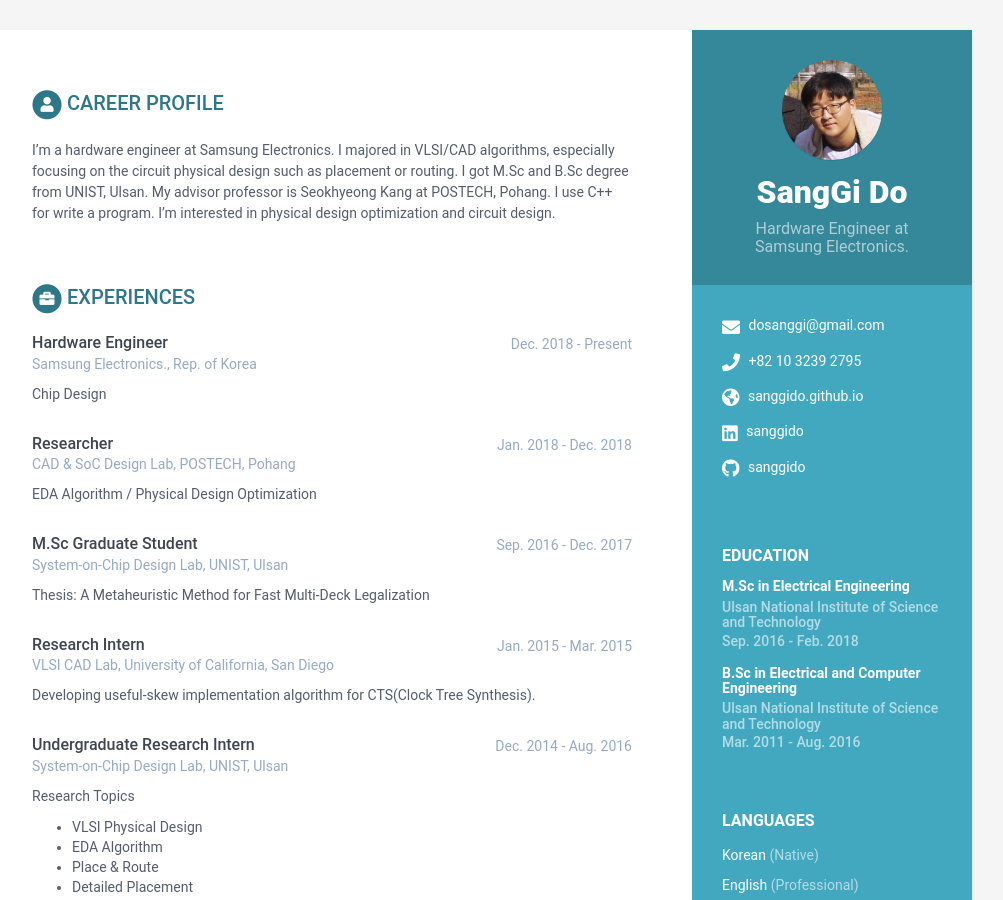
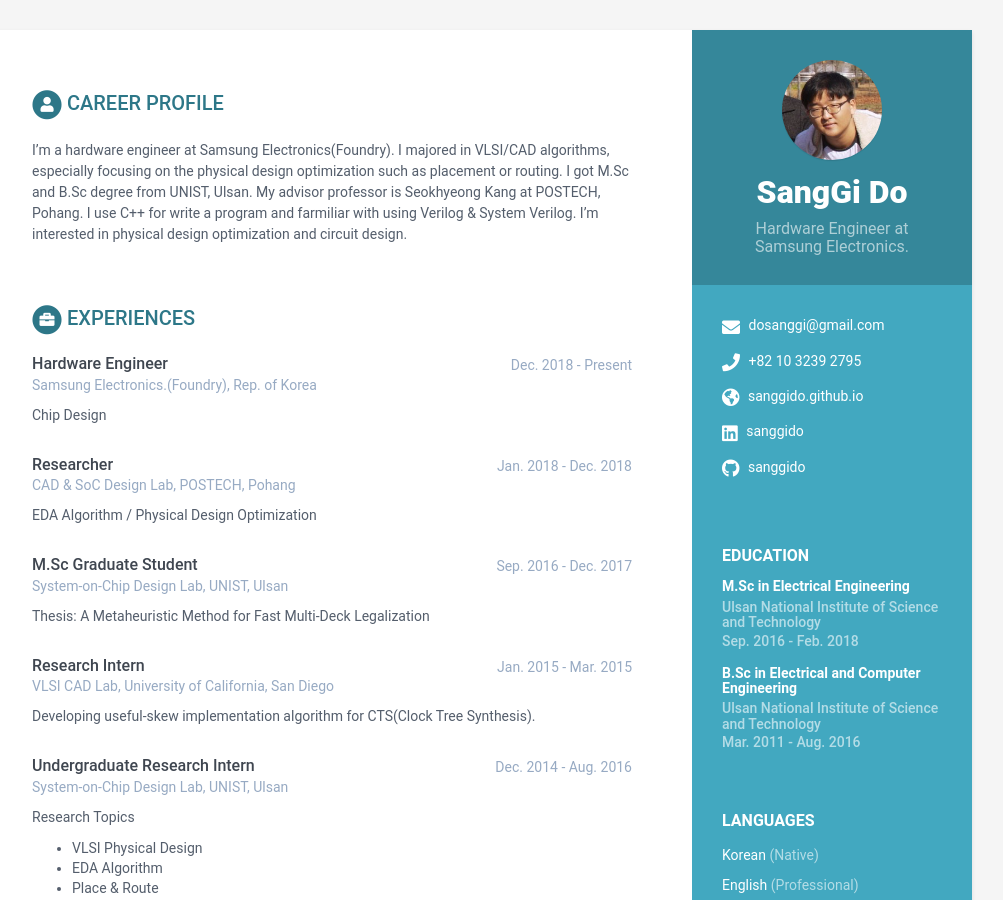
Before and after one commit to sanggido/sanggido.github.io, a Jekyll site: the page built from index.html, in a window 1280 px wide and 900 px high. Shown: the whole window, without its empty margins (168-1171 px from the left). Built offline with Jekyll 4.4.1, drawn with Linux system fonts in a browser that asks for light colours; some of the changed text lies outside the part shown.

```diff
--- a/_data/data.yml
+++ b/_data/data.yml
@@ -46,10 +46,10 @@ sidebar:
 career-profile:
     title: Career Profile
     summary: |
-      I'm a hardware engineer at Samsung Electronics. I majored in VLSI/CAD algorithms, especially
-      focusing on the circuit physical design such as placement or routing. I got M.Sc and B.Sc degree
-      from UNIST, Ulsan. My advisor professor is Seokhyeong Kang at POSTECH, Pohang. I use C++ for write a program.
-      I'm interested in physical design optimization and circuit design.
+      I'm a hardware engineer at Samsung Electronics(Foundry). I majored in VLSI/CAD algorithms, especially
+      focusing on the physical design optimization such as placement or routing. I got M.Sc and B.Sc degree
+      from UNIST, Ulsan. My advisor professor is Seokhyeong Kang at POSTECH, Pohang. I use C++ for write a program
+      and farmiliar with using Verilog & System Verilog. I'm interested in physical design optimization and circuit design.
 
 education:
     - degree: M.Sc in Electrical Engineering
@@ -81,7 +81,7 @@ education:
 experiences:
     - role: Hardware Engineer
       time: Dec. 2018 - Present
-      company: Samsung Electronics., Rep. of Korea
+      company: Samsung Electronics.(Foundry), Rep. of Korea
       details: |
         Chip Design
 
@@ -196,8 +196,8 @@ skills:
       - name: Prime Time
         level: 75%
 
-      - name: Photoshop & Light Room
-        level: 85%
+#      - name: Photoshop & Light Room
+#        level: 85%
 
 #footer: >
 #    Designed with <i class="fas fa-heart"></i> by <a href="http://themes.3rdwavemedia.com" target="_blank" rel="nofollow">Xiaoying Riley</a>
```
Also changed, not shown: 2 other files.
